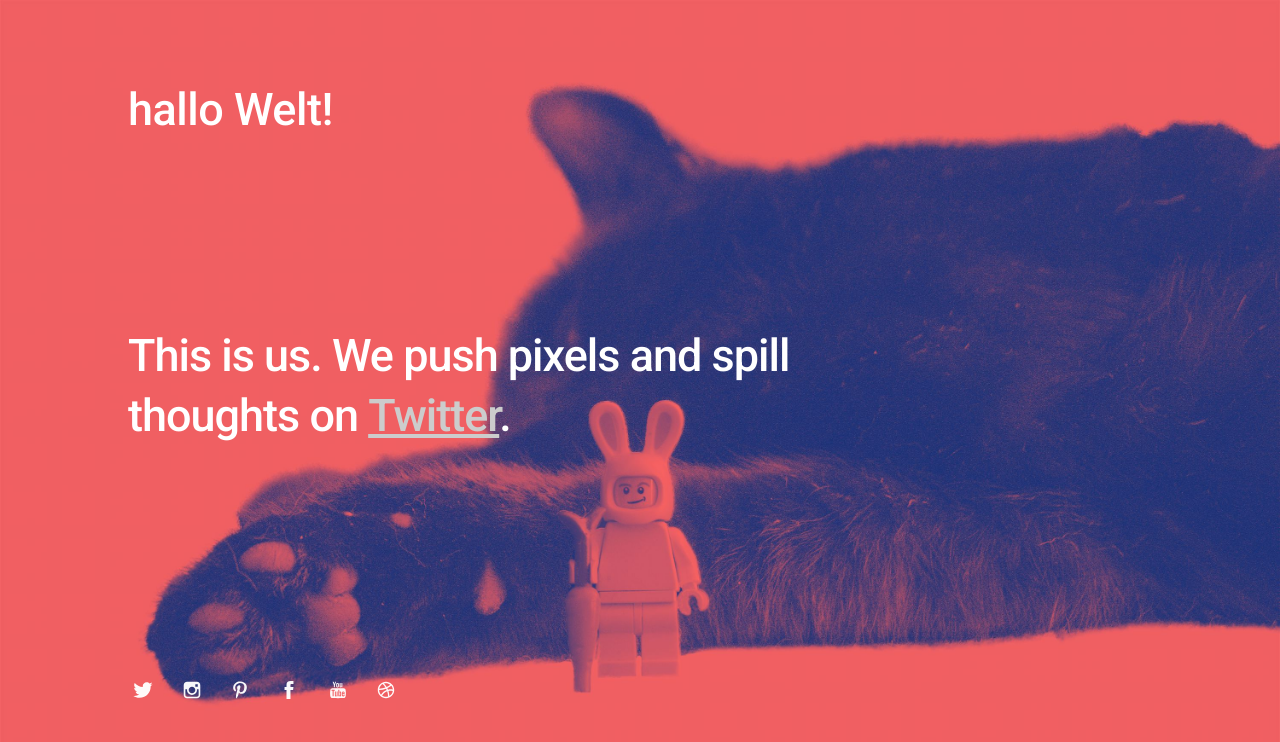
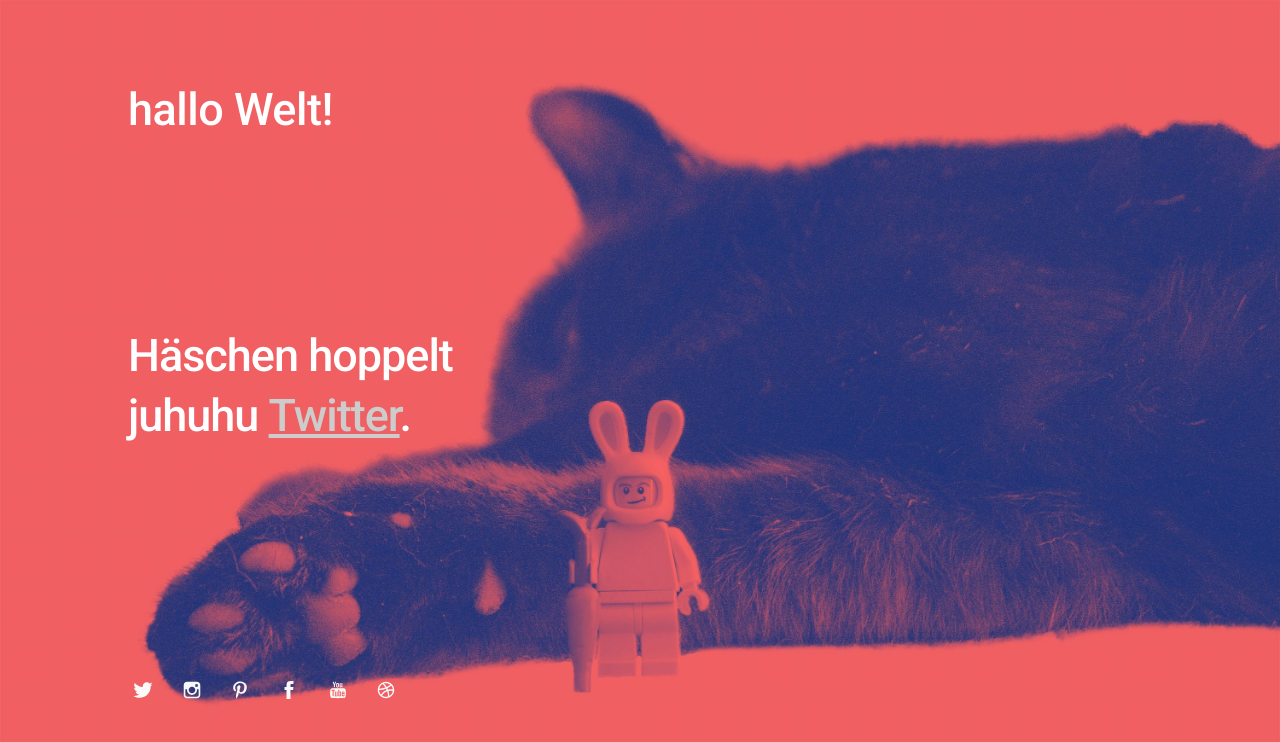
Before and after one commit to travelchicks/travelchicks.github.io, a plain HTML site: page index.html in a window 1280 px wide. Drawn offline with Linux system fonts and the light colour scheme.

Commit message:
Häschen

```diff
--- a/index.html
+++ b/index.html
@@ -48,7 +48,7 @@
 
 		<div class="bio">
 
-			<p>This is us. We push pixels and spill thoughts on <a href="#">Twitter</a>.</p>
+			<p>Häschen hoppelt juhuhu <a href="#">Twitter</a>.</p>
 
 		</div>
 
```
